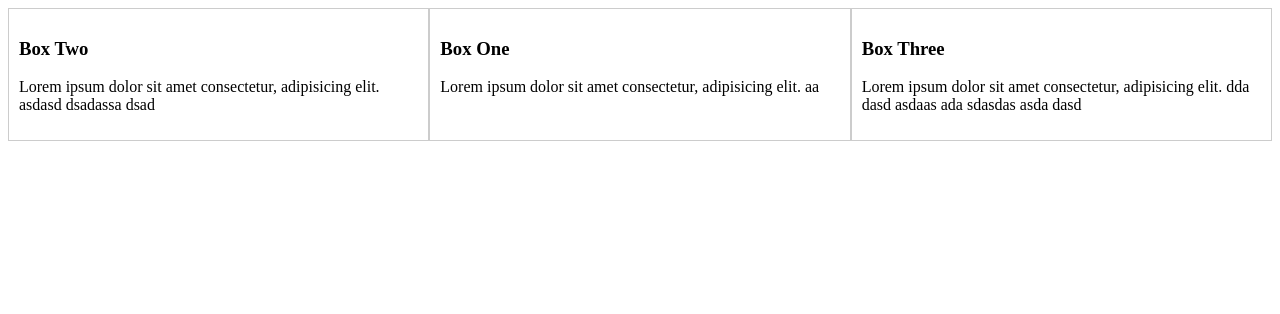
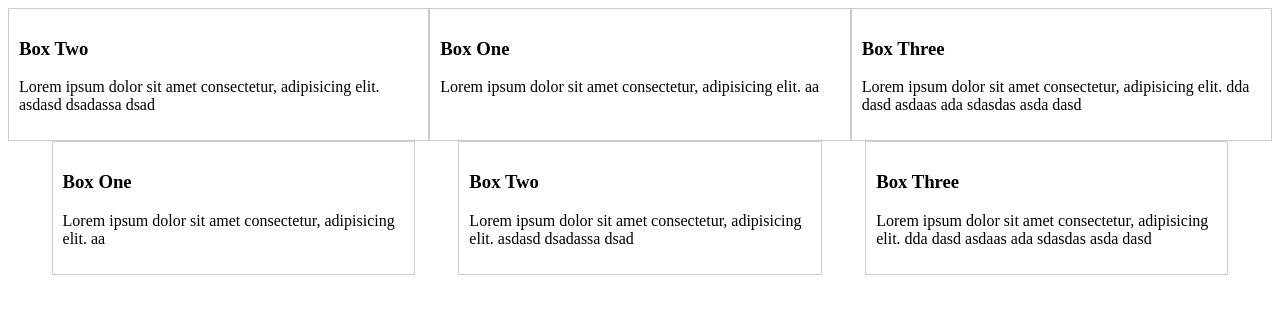
Before and after one commit to dagorret/FlexboxCSS, a plain HTML site: page index.html in a window 1280 px wide. Drawn offline with Linux system fonts and the light colour scheme.

Commit message:
Add seconde container

```diff
--- a/index.html
+++ b/index.html
@@ -17,7 +17,17 @@
 
         }
 
-        .container-1 div{
+        .container-2{
+            display: flex;
+            /* justify-content: flex-start;
+            justify-content: center ;
+             */
+            justify-content: space-between;
+            justify-content: space-around;
+            justify-content: space-evenly;
+        }
+
+        .container-1 div, .container-2 div{
             border: 1px  #ccc solid;
             padding: 10px;
         }
@@ -36,7 +46,9 @@
             flex:1;
             order: 3;
         }
-
+        .container-box-2 {
+            width: 27%;
+        }
     </style>
 </head>
 <body>
@@ -56,5 +68,19 @@
         </div>
     </div>
 
+    <div class="container-2">
+        <div class="container-box-2">
+            <h3>Box One</h3>
+            <p>Lorem ipsum dolor sit amet consectetur, adipisicing elit. aa </p>
+        </div>
+        <div class="container-box-2">
+            <h3>Box Two</h3>
+            <p>Lorem ipsum dolor sit amet consectetur, adipisicing elit. asdasd dsadassa dsad</p>
+        </div>
+        <div class="container-box-2">
+            <h3>Box Three</h3>
+            <p>Lorem ipsum dolor sit amet consectetur, adipisicing elit. dda dasd asdaas ada sdasdas asda dasd</p>
+        </div>
+    </div>
 </body>
 </html>
```
